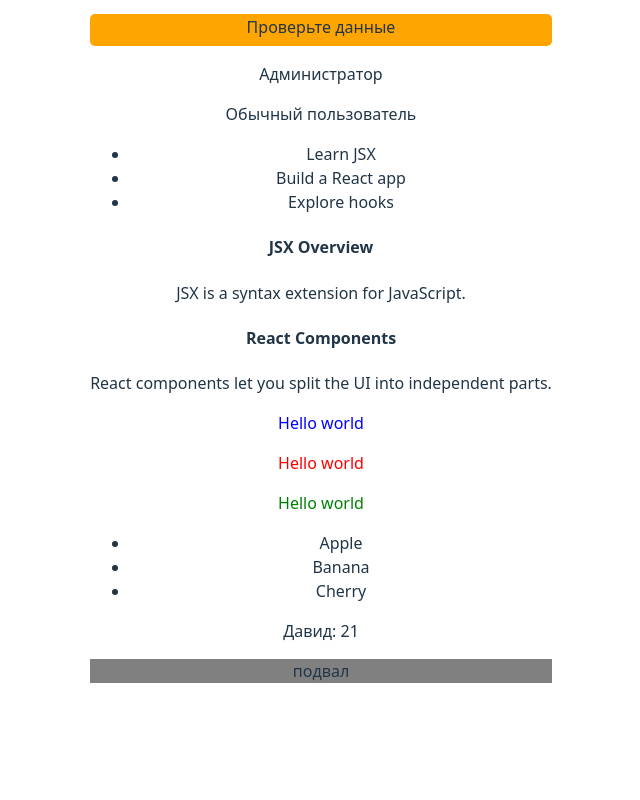
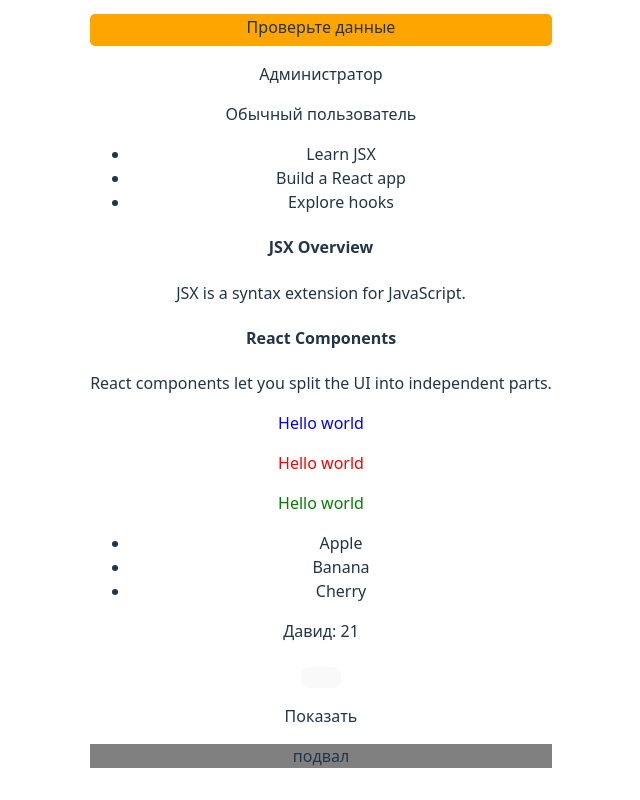
Before and after one commit to KayotPoziloy/react-study, a React (Vite) app: page / in a window 1280 px wide. Shown: the part 677-1477 px from the top of the page, without its empty margins (319-959 px from the left). Before the commit the page ends 1392 px from the top, so only its background shows below. Built offline with nearby package versions, Linux system fonts and the light colour scheme.

Commit message:
frtnth task

```diff
--- a/src/App.jsx
+++ b/src/App.jsx
@@ -11,6 +11,7 @@ import ColoredText from "./components/ColoredText/ColoredText";
 import SimpleList from "./components/SimpleList";
 import { Header, Footer } from "./components/Header";
 import UserCard from "./components/UserCard";
+import ToggleText from "./components/ToggleText";
 
 function App() {
   const users = [
@@ -53,6 +54,7 @@ function App() {
       <ColoredText color="green" />
       <SimpleList items={["Apple", "Banana", "Cherry"]} />
       <UserCard name="Давид" age={21} />
+      <ToggleText />
       <Footer />
     </>
   );
--- /dev/null
+++ b/src/components/ToggleText.jsx
@@ -0,0 +1,23 @@
+import { Component } from "react";
+
+export default class ToggleText extends Component {
+  constructor(props) {
+    super(props);
+    this.state = {
+      isVisible: false,
+    };
+  }
+
+  toggleVisibility = () => {
+    this.setState({ isVisible: !this.state.isVisible });
+  };
+
+  render() {
+    return (
+      <div>
+        <button onClick={this.toggleVisibility}></button>
+        {this.state.isVisible ? <p>Скрыть</p> : <p>Показать</p>}
+      </div>
+    );
+  }
+}
```
